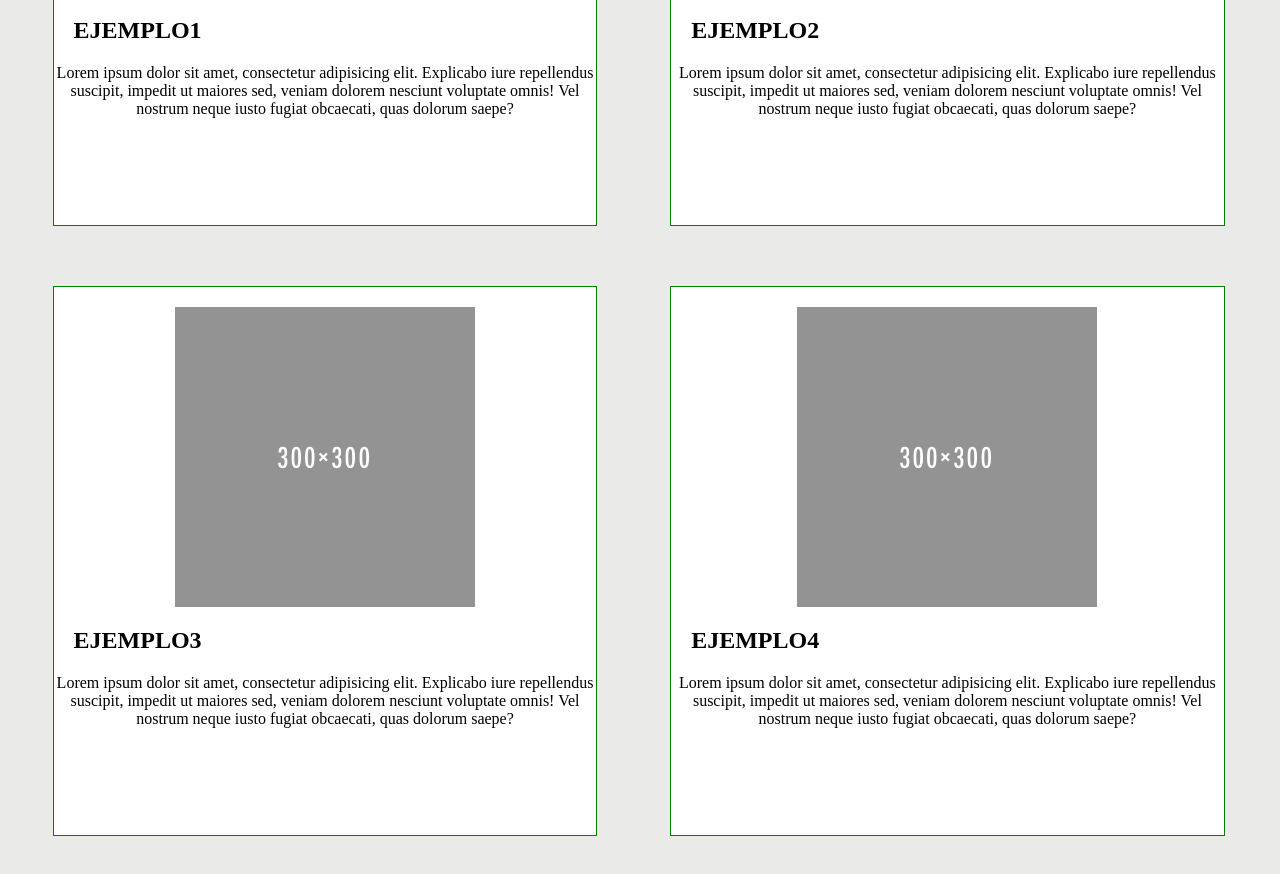
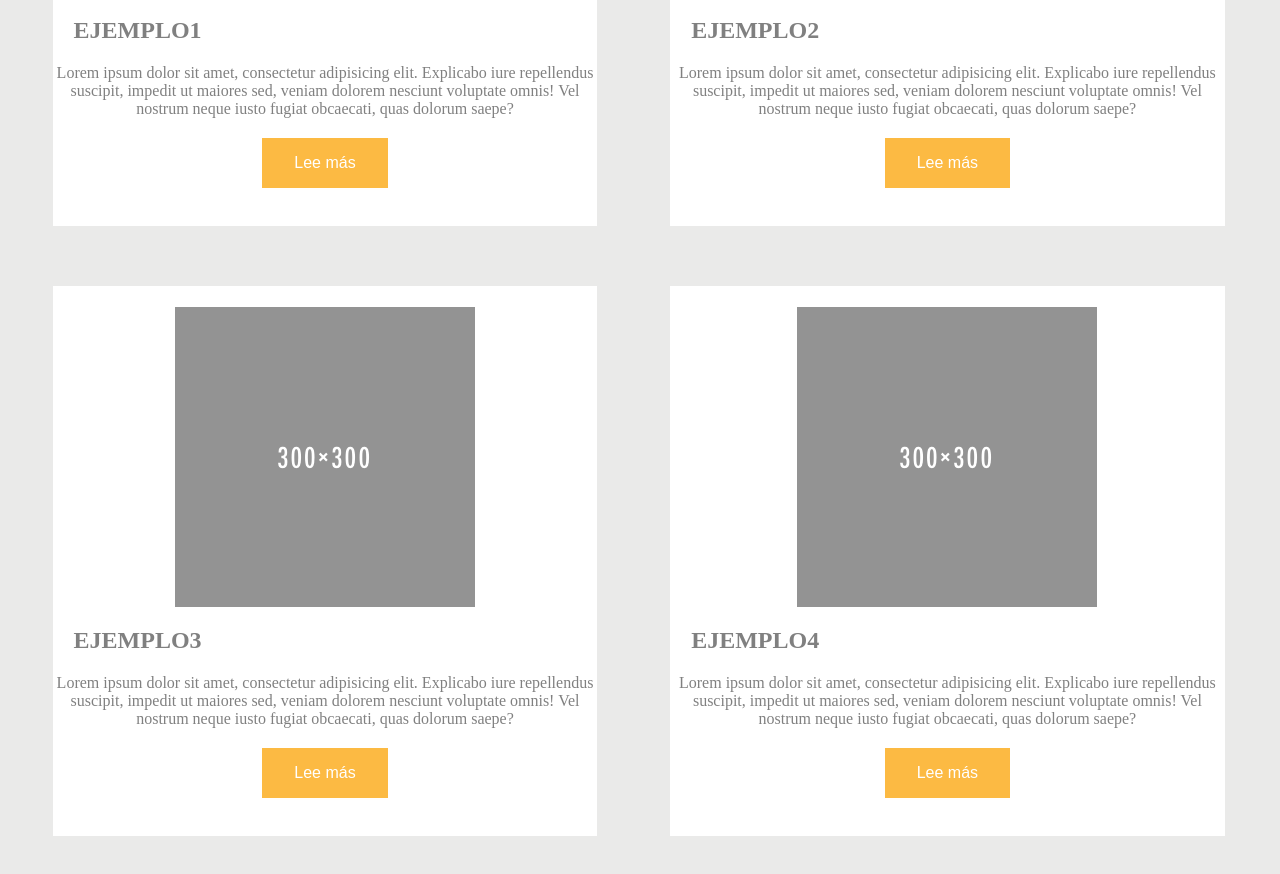
Before and after one commit to dunkel-cat/chicama2, a plain HTML site: page index.html in a window 1280 px wide. Shown: the part 854-1728 px from the top of the page. Drawn offline with Linux system fonts and the light colour scheme.

Commit message:
more changes

```diff
--- a/css/main.css
+++ b/css/main.css
@@ -4,6 +4,9 @@ a{
 	text-decoration: none;
 	color: white;
 	padding: 10px;
+}
+p{
+  color: gray;
 }
 
 .amarillo{
@@ -44,7 +47,7 @@ a{
   height: 1500px;
 }
 .cajita{
-  border: 1px solid green;
+  border: 1px solid white;
   background-color: white;
   height: 550px;
   margin: 30px;
@@ -57,4 +60,18 @@ a{
 #ejem{
   text-align: left;
   padding-left: 20px;
+  color: gray;
 }
+.button2{
+  background-color: #fcba43;
+    border: none;
+    color: white;
+    padding: 16px 32px;
+    text-align: center;
+    text-decoration: none;
+    display: inline-block;
+    font-size: 16px;
+    margin: 4px 2px;
+    position: relative;
+  text-align: center;
+}
--- a/index.html
+++ b/index.html
@@ -41,6 +41,7 @@
 			  		<img src="img/300x300.png">
 			  			<h2 id="ejem">EJEMPLO1</h2>
 			        	<p>Lorem ipsum dolor sit amet, consectetur adipisicing elit. Explicabo iure repellendus suscipit, impedit ut maiores sed, veniam dolorem nesciunt voluptate omnis! Vel nostrum neque iusto fugiat obcaecati, quas dolorum saepe?</P>
+			        	<button class="button2">Lee más</button>
 			  		</div>
 			  	</div>
 			  </div>
@@ -52,6 +53,7 @@
 			  	<img src="img/300x300.png">
 			  	<h2 id="ejem">EJEMPLO2</h2>
 			  	<p>Lorem ipsum dolor sit amet, consectetur adipisicing elit. Explicabo iure repellendus suscipit, impedit ut maiores sed, veniam dolorem nesciunt voluptate omnis! Vel nostrum neque iusto fugiat obcaecati, quas dolorum saepe?</P>
+			  	<button class="button2">Lee más</button>
 			  	</div>
 			  </div>
 	    </div>
@@ -62,6 +64,7 @@
 			  		<img src="img/300x300.png">
 			  			<h2 id="ejem">EJEMPLO3</h2>
 			  	         <p>Lorem ipsum dolor sit amet, consectetur adipisicing elit. Explicabo iure repellendus suscipit, impedit ut maiores sed, veniam dolorem nesciunt voluptate omnis! Vel nostrum neque iusto fugiat obcaecati, quas dolorum saepe?</P>
+			  	         <button class="button2">Lee más</button>
 			  		</div>
 			  	</div>
 			  </div>
@@ -73,6 +76,7 @@
 			  		 <img src="img/300x300.png">
 			  			<h2 id="ejem">EJEMPLO4</h2>
 			  	        <p>Lorem ipsum dolor sit amet, consectetur adipisicing elit. Explicabo iure repellendus suscipit, impedit ut maiores sed, veniam dolorem nesciunt voluptate omnis! Vel nostrum neque iusto fugiat obcaecati, quas dolorum saepe?</P>
+			  	        <button class="button2">Lee más</button>
 			  		</div>
 			  </div>
 	    </div>
```
